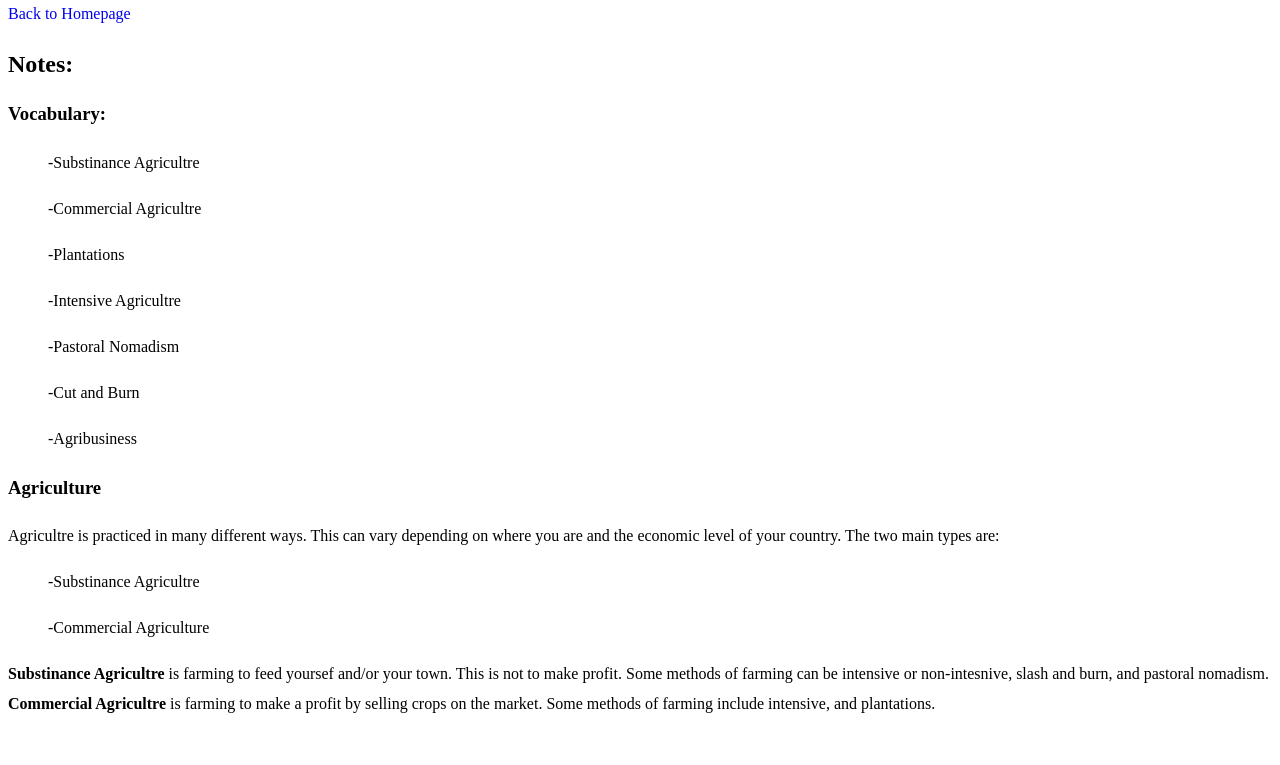
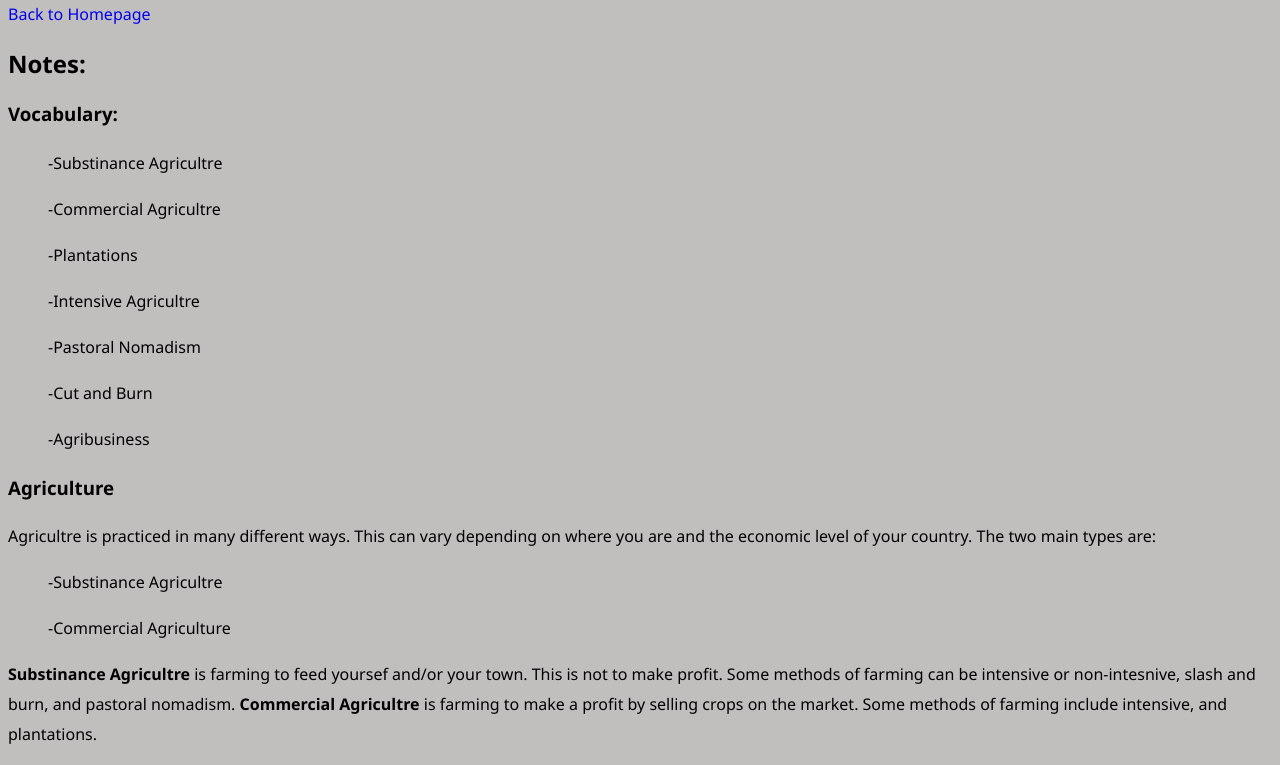
Before and after one commit to kenden17/HTML, a plain HTML site: page Aphug.html in a window 1280 px wide. Shown: the part 95-860 px from the top of the page. Before the commit the page ends 830 px from the top, so only its background shows below. Drawn offline with Linux system fonts and the light colour scheme.

Commit message:
peernotes v2.023

```diff
--- a/styles.css
+++ b/styles.css
@@ -1,6 +1,6 @@
 *{
-    background-color: white;
-    font-family:'Times New Roman', Times, serif;
+    background-color: hsl(0, 2%, 75%);
+    font-family:'Segoe UI', Tahoma, Geneva, Verdana, sans-serif;
     text-decoration: none;
     line-height: 30px;
 }
```
Also changed, not shown: index.html (+3 -3 lines).
